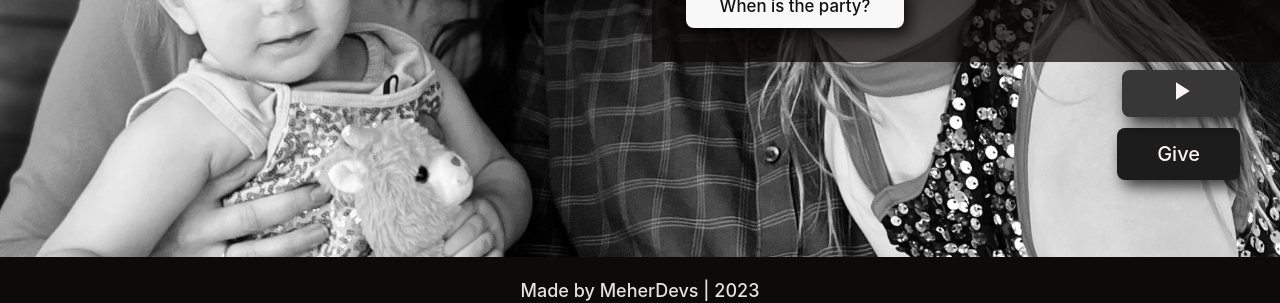
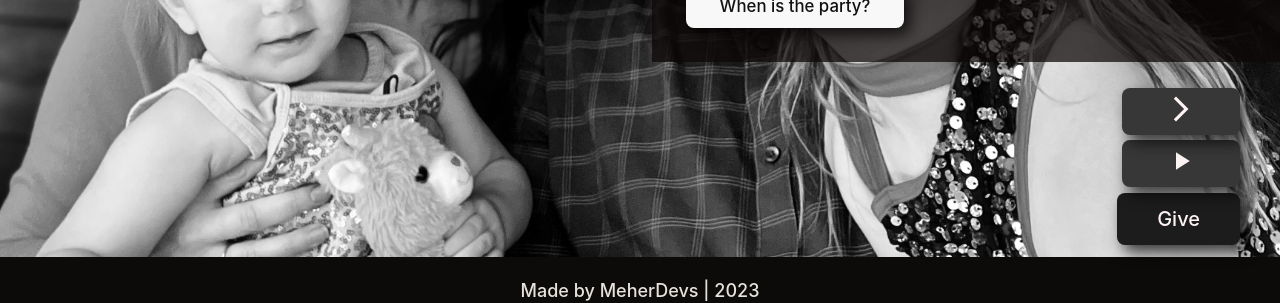
Before and after one commit to archonology/wedding-party, a React (Vite) app: page / in a window 1280 px wide. Shown: the part 590-893 px from the top of the page. Built offline with nearby package versions, Linux system fonts and the light colour scheme; a web font is replaced by a local one.

Commit message:
collapse button added and functionality improved

```diff
--- a/src/App.css
+++ b/src/App.css
@@ -5,10 +5,29 @@ body {
   scroll-behavior: smooth;
 }
 
+.moveText {
+  position: absolute;
+  right: 20px;
+  bottom: 75px;
+  z-index: 1;
+}
+
+.move-button {
+  padding: .3em 2.2em .3em 2.2em;
+  background-color: rgb(55, 55, 55);
+  font-size: 20px;
+  color: #fef3f3;
+  border: none;
+  box-shadow: 6px 7px 15px rgba(0, 0, 0, 0.742);
+  transition: .7s;
+  z-index: 1;
+  margin-right: 20px;
+}
+
 .playBox {
-  position: fixed;
+  position: absolute;
   right: 20px;
-  bottom: 93px;
+  bottom: 23px;
   z-index: 1;
 }
 
@@ -16,7 +35,7 @@ body {
   padding: .3em 2.2em .3em 2.2em;
   background-color: rgb(55, 55, 55);
   font-size: 20px;
-  color: rgb(254, 243, 243);
+  color: #fef3f3;
   border: none;
   box-shadow: 6px 7px 15px rgba(0, 0, 0, 0.742);
   transition: .7s;
@@ -25,9 +44,9 @@ body {
 }
 
 .donate {
-  position: fixed;
+  position: absolute;
   right: 20px;
-  bottom: 30px;
+  bottom: -35px;
   z-index: 1;
 }
 
@@ -72,6 +91,10 @@ body {
   color: #eebdf9;
 }
 
+.move-button:hover {
+  background-color: rgb(170, 95, 96);
+}
+
 .play-button:hover {
   background-color: rgb(170, 95, 140);
 }
--- a/src/App.jsx
+++ b/src/App.jsx
@@ -4,7 +4,7 @@ import { ThemeProvider, createTheme } from "@mui/material/styles";
 import Header from "./components/Header";
 import Home from "./pages/Home";
 import Footer from "./components/Footer";
-
+import ArrowForwardIosIcon from "@mui/icons-material/ArrowForwardIos";
 const darkTheme = createTheme({
   palette: {
     mode: "dark",
@@ -12,11 +12,46 @@ const darkTheme = createTheme({
 });
 
 function App() {
-  const [count, setCount] = useState(0);
+  const boxstyle1 = {
+    maxWidth: "580px",
+    height: "auto",
+    color: "#fef3f3",
+    padding: "1.5em",
+    paddingTop: ".3em",
+    backgroundColor: "#0d0806ba",
+    textAlign: "left",
+    flexWrap: "wrap",
+    zIndex: 0,
+    transition: "1.5s ease-in-out",
+  };
 
+  const boxstyle2 = {
+    width: "10px",
+    height: "auto",
+    color: "#0d0806ba",
+    padding: "1.5em",
+    paddingTop: ".3em",
+    backgroundColor: "black",
+    textAlign: "left",
+    flexWrap: "wrap",
+    zIndex: 0,
+    transition: "1.5s ease-in-out",
+  };
+  const [clicked, setClicked] = useState(false);
+  const [boxStyle, setBoxStyle] = useState(boxstyle1);
+
+  const handleBox = () => {
+    if (clicked) {
+      setBoxStyle(boxstyle2);
+      setClicked(false);
+    } else {
+      setBoxStyle(boxstyle1);
+      setClicked(true);
+    }
+  };
   return (
     <>
-      <ThemeProvider theme={darkTheme}>
+      <ThemeProvider theme={darkTheme} boxStyle={boxStyle}>
         <Header />
         <div className="donate">
           <a
@@ -27,8 +62,15 @@ function App() {
             <button className="donate-button">Give</button>
           </a>
         </div>
-        <Home />
+        <Home boxStyle={boxStyle} />
         <Footer />
+        <div className="moveText">
+          <button className="move-button" onClick={() => handleBox()}>
+            <>
+              <ArrowForwardIosIcon sx={{ height: 30, width: 30 }} />
+            </>
+          </button>
+        </div>
       </ThemeProvider>
     </>
   );
--- a/src/components/InfoBox.jsx
+++ b/src/components/InfoBox.jsx
@@ -1,6 +1,5 @@
 import * as React from "react";
-import { useState, useEffect } from "react";
-
+import { useState } from "react";
 import cheers from "../assests/champagnelights1-6.jpeg";
 import fallpagne from "../assests/fallpagne.jpeg";
 import nightpagne from "../assests/nightpagne.jpeg";
@@ -10,10 +9,10 @@ import eats from "../assests/eats-15.jpeg";
 import party from "../assests/party.jpeg";
 import beach from "../assests/beach.jpeg";
 import family1 from "../assests/family1-3.jpeg";
-
 import info from "./Info";
 
-const InfoBox = () => {
+const InfoBox = ({ boxStyle }) => {
+  console.log(boxStyle);
   const [imageIndex, setIndex] = useState(0);
   const imgArray = [
     family1,
@@ -25,33 +24,8 @@ const InfoBox = () => {
     eats,
     beach,
   ];
-  const boxstyle1 = {
-    maxWidth: "580px",
-    height: "auto",
-    color: "white",
-    padding: "1.5em",
-    paddingTop: ".3em",
-    backgroundColor: "#0d0806ba",
-    textAlign: "left",
-    flexWrap: "wrap",
-    transition: "1s ease-in-out",
-  };
-
-  const boxstyle2 = {
-    width: "2vh",
-    height: "auto",
-    color: "white",
-    padding: "1.5em",
-    paddingTop: ".3em",
-    backgroundColor: "#0d0806ba",
-    textAlign: "left",
-    flexWrap: "wrap",
-    transition: "1s ease-in-out",
-  };
 
   const [textIndex, setTextIndex] = useState(0);
-  const [clicked, setClicked] = useState(false);
-  const [boxStyle, setBoxStyle] = useState(boxstyle1);
 
   const handleNext = function (e) {
     e.preventDefault();
@@ -66,16 +40,6 @@ const InfoBox = () => {
       setTextIndex(textIndex + 1);
     }
   };
-
-  function handleBox() {
-    if (clicked) {
-      setBoxStyle(boxstyle2);
-      setClicked(false);
-    } else {
-      setBoxStyle(boxstyle1);
-      setClicked(true);
-    }
-  }
 
   return (
     <>
@@ -98,11 +62,7 @@ const InfoBox = () => {
               transition: "1.5s ease-in-out",
             }}
           >
-            <div
-              className="textBox"
-              onClick={() => handleBox(boxStyle)}
-              style={boxStyle}
-            >
+            <div className="textBox" style={boxStyle}>
               <p
                 style={{
                   fontSize: "2.5vh",
--- a/src/pages/Home.jsx
+++ b/src/pages/Home.jsx
@@ -5,6 +5,7 @@ import weddingTheme from "../assests/weddingTheme.mp3";
 import PlayArrowIcon from "@mui/icons-material/PlayArrow";
 import PauseIcon from "@mui/icons-material/Pause";
 import InfoBox from "../components/InfoBox";
+import ArrowForwardIosIcon from "@mui/icons-material/ArrowForwardIos";
 
 const useAudio = () => {
   const [audio] = useState(new Audio(weddingTheme));
@@ -20,14 +21,13 @@ const useAudio = () => {
   return [playing, toggle];
 };
 
-const Home = () => {
+const Home = ({ boxStyle }) => {
   const theme = useTheme();
   const [playing, toggle] = useAudio(weddingTheme);
 
   return (
     <>
-      <InfoBox />
-
+      <InfoBox boxStyle={boxStyle} />
       <div className="playBox">
         <button className="play-button" onClick={toggle}>
           {playing ? (
```
Also changed, not shown: src/components/handleBox.jsx (added, +38 -0 lines).
